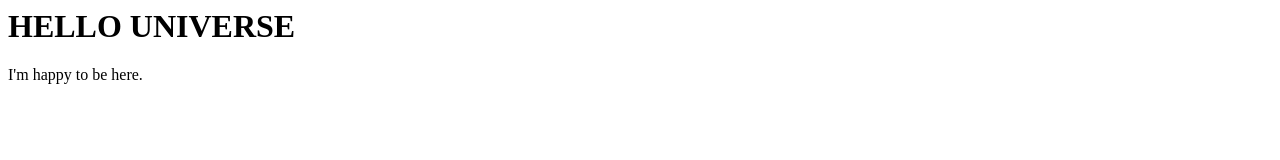
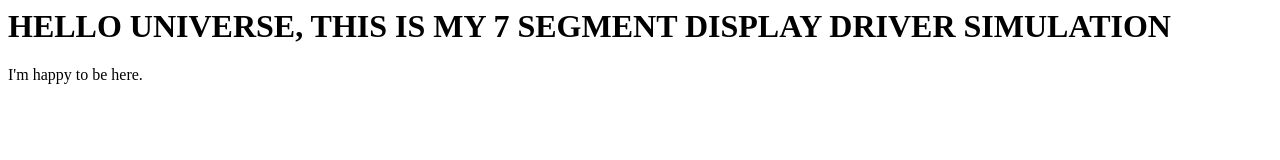
Before and after one commit to verayadihe/INF1339-Week01, a plain HTML site: page index.html in a window 1280 px wide. Drawn offline with Linux system fonts and the light colour scheme.

Commit message:
Add files via upload
HELLO UNIVERSE, THIS IS MY 7 SEGMENT DISPLAY DRIVER SIMULATION

```diff
--- a/index.html
+++ b/index.html
@@ -3,7 +3,7 @@
 <title>Hello Universe</title>
 </head>
 <body>
-<h1>HELLO UNIVERSE</h1>
+<h1>HELLO UNIVERSE, THIS IS MY 7 SEGMENT DISPLAY DRIVER SIMULATION</h1>
 I'm happy to be here.
 </body>
 </html>
```
